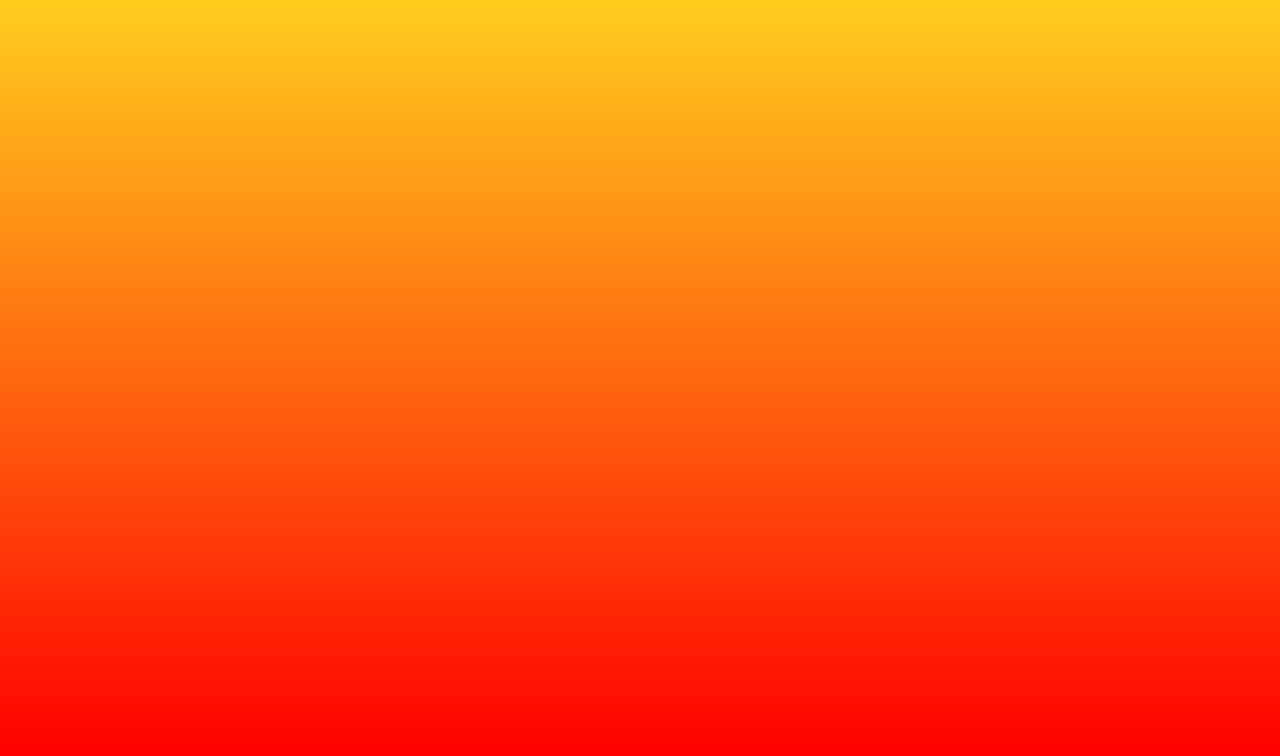
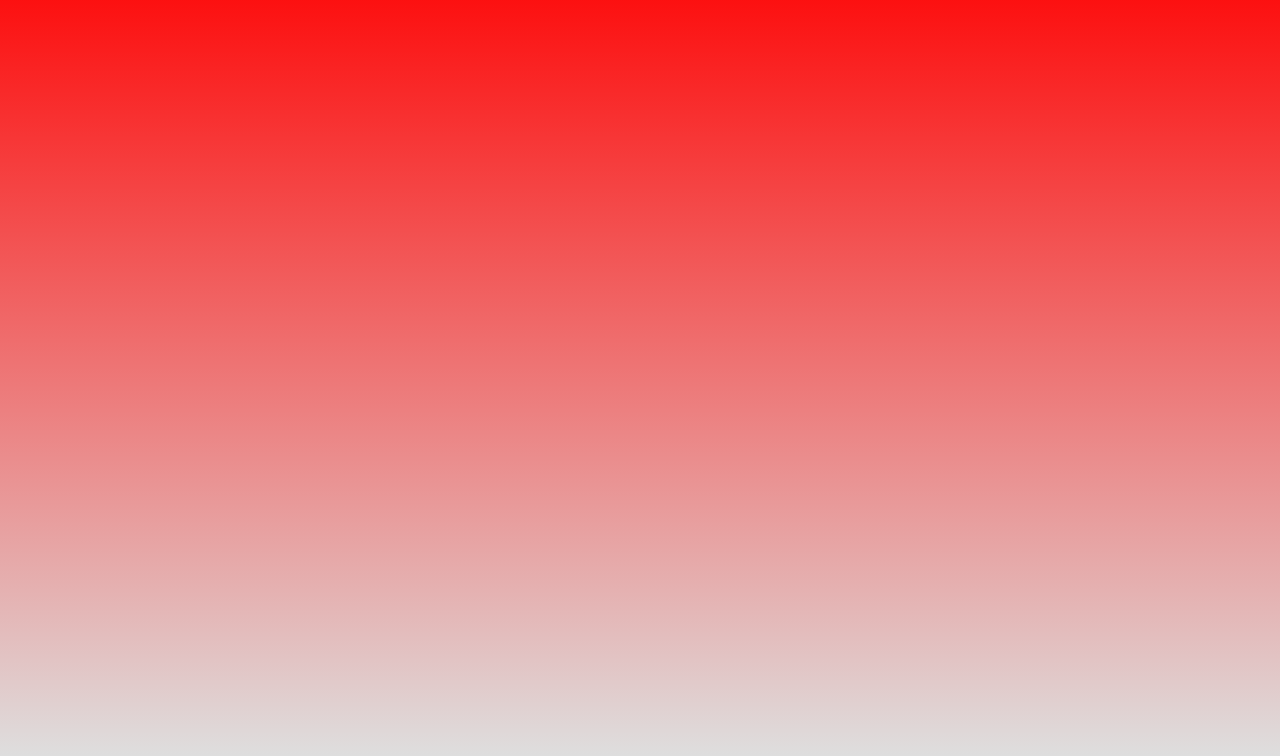
Before and after one commit to jd101276/Mywebsite2024, a plain HTML site: page index.html in a window 1280 px wide. Shown: the part 60-816 px from the top of the page. Drawn offline with Linux system fonts and the light colour scheme.

Commit message:
Update index.html

```diff
--- a/index.html
+++ b/index.html
@@ -3,13 +3,18 @@
   <style>
      body{
          text-align: center;
-         background-image: linear-gradient(rgb(255, 222, 33), rgb(255, 0,0));
+         background-image: linear-gradient(rgb(255, 0, 0), rgb(222, 222, 222));
          min-width: 100%;
          min-height: 100%;
       }
   </style>
-
 </head>
 
 <body>
 <h1>My Website</h1>
+
+
+
+</body>
+
+</html>
```
